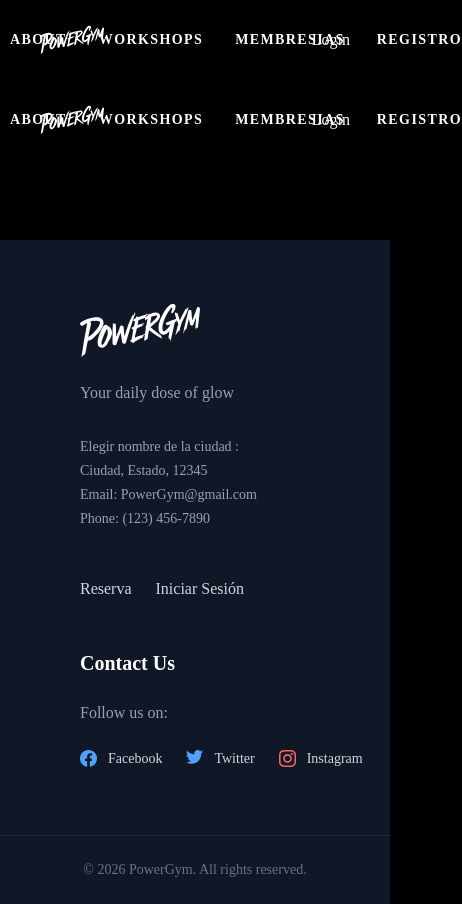
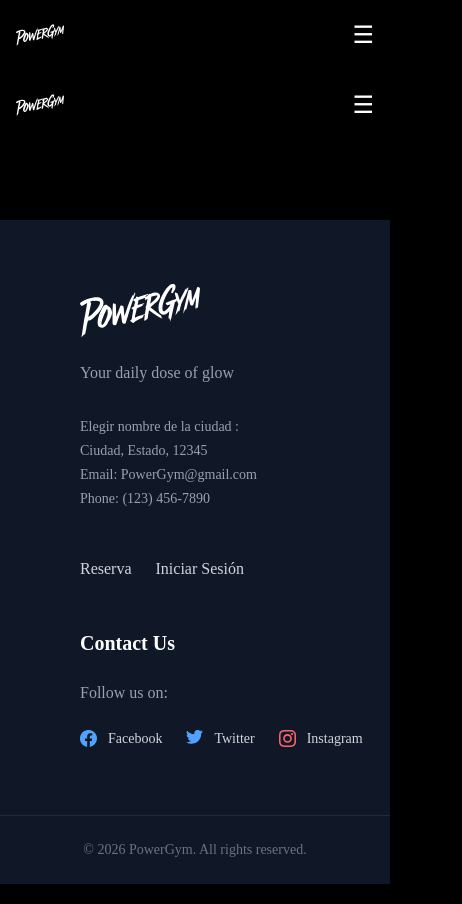
Before and after one commit to PowerGymok/PF-Front, a Next.js app in the folder front/: page /navbar in a window 390 px wide. Shown: the whole page, 462 px wide, since content can reach past the window. Built offline with nearby package versions, Linux system fonts and the light colour scheme.

Commit message:
navbar-responsive

```diff
--- a/front/components/NavBarComponent.tsx
+++ b/front/components/NavBarComponent.tsx
@@ -1,60 +1,107 @@
 'use client'
 
 import Link from "next/link";
+import { useState } from "react";
 import { NavItems } from "@/utils/NavItems";
 import { PATHROUTES } from "@/utils/PathRoutes";
 import { useAuth } from "@/app/contexts/AuthContext";
 import { GymLogoComponent } from "./GymLogoComponent";
 
 const NavBarComponent = () => {
+  const { dataUser, logOut, userInitial } = useAuth();
+  const [isOpen, setIsOpen] = useState(false);
 
-  const {dataUser, logOut, userInitial} = useAuth();
+  return (
+    <header className="w-full bg-black px-4 md:px-10">
+      <div className="flex items-center justify-between h-[70px]">
 
+        {/* Logo */}
+        <Link href="/">
+          <GymLogoComponent className="w-12 h-12 md:w-16 md:h-16" />
+        </Link>
 
-  return (<div className="grid grid-cols-3 items-center h-[80px] w-full bg-black px-10">
+        {/* Botón hamburguesa (solo mobile) */}
+        <button
+          onClick={() => setIsOpen(!isOpen)}
+          className="text-white md:hidden text-2xl"
+        >
+          ☰
+        </button>
 
-
-  <div className="flex justify-start">
-    <Link href={"/"}><GymLogoComponent className="w-16 h-16"/></Link>
-  </div>
-
-
-  <nav className="flex justify-center gap-8 text-white uppercase text-sm tracking-widest font-semibold">
-    {NavItems.map((navigationItem) => (
+        {/* Menú desktop */}
+        <nav className="hidden md:flex gap-8 text-white uppercase text-sm tracking-widest font-semibold">
+          {NavItems.map((item) => (
             <Link
-        key={navigationItem.id}
-        href={navigationItem.route}
+              key={item.id}
+              href={item.route}
               className="hover:text-gray-400 transition"
             >
-        {navigationItem.nameToRender}
+              {item.nameToRender}
             </Link>
           ))}
         </nav>
 
-
-  <div className="flex justify-end text-white gap-4">
+        {/* Auth desktop */}
+        <div className="hidden md:flex text-white gap-4">
           {dataUser ? (
             <>
-      <Link href={PATHROUTES.DASHBOARD} className="w-8 h-8 rounded-full bg-gray-500 flex items-center justify-center font-bold">{userInitial}</Link>
-        <button
-          onClick={logOut}
-          className="hover:text-gray-400 transition"
+              <Link
+                href={PATHROUTES.DASHBOARD}
+                className="w-8 h-8 rounded-full bg-gray-500 flex items-center justify-center font-bold"
               >
+                {userInitial}
+              </Link>
+              <button onClick={logOut} className="hover:text-gray-400">
                 Logout
               </button>
             </>
           ) : (
+            <Link href={PATHROUTES.LOGIN} className="hover:text-gray-400">
+              Login
+            </Link>
+          )}
+        </div>
+      </div>
+
+      {/* Menú mobile desplegable */}
+      {isOpen && (
+        <div className="md:hidden flex flex-col gap-4 pb-4 text-white uppercase text-sm tracking-widest">
+          {NavItems.map((item) => (
+            <Link
+              key={item.id}
+              href={item.route}
+              onClick={() => setIsOpen(false)}
+              className="hover:text-gray-400"
+            >
+              {item.nameToRender}
+            </Link>
+          ))}
+
+          <div className="border-t border-gray-700 pt-4">
+            {dataUser ? (
+              <>
+                <Link
+                  href={PATHROUTES.DASHBOARD}
+                  onClick={() => setIsOpen(false)}
+                  className="block mb-2"
+                >
+                  Perfil ({userInitial})
+                </Link>
+                <button onClick={logOut}>Logout</button>
+              </>
+            ) : (
               <Link
                 href={PATHROUTES.LOGIN}
-        className="hover:text-gray-400 transition"
+                onClick={() => setIsOpen(false)}
               >
                 Login
               </Link>
             )}
           </div>
-
         </div>
-  )
-}
+      )}
+    </header>
+  );
+};
 
 export default NavBarComponent;
```
Lines whose indentation alone changed are shown as unchanged.
